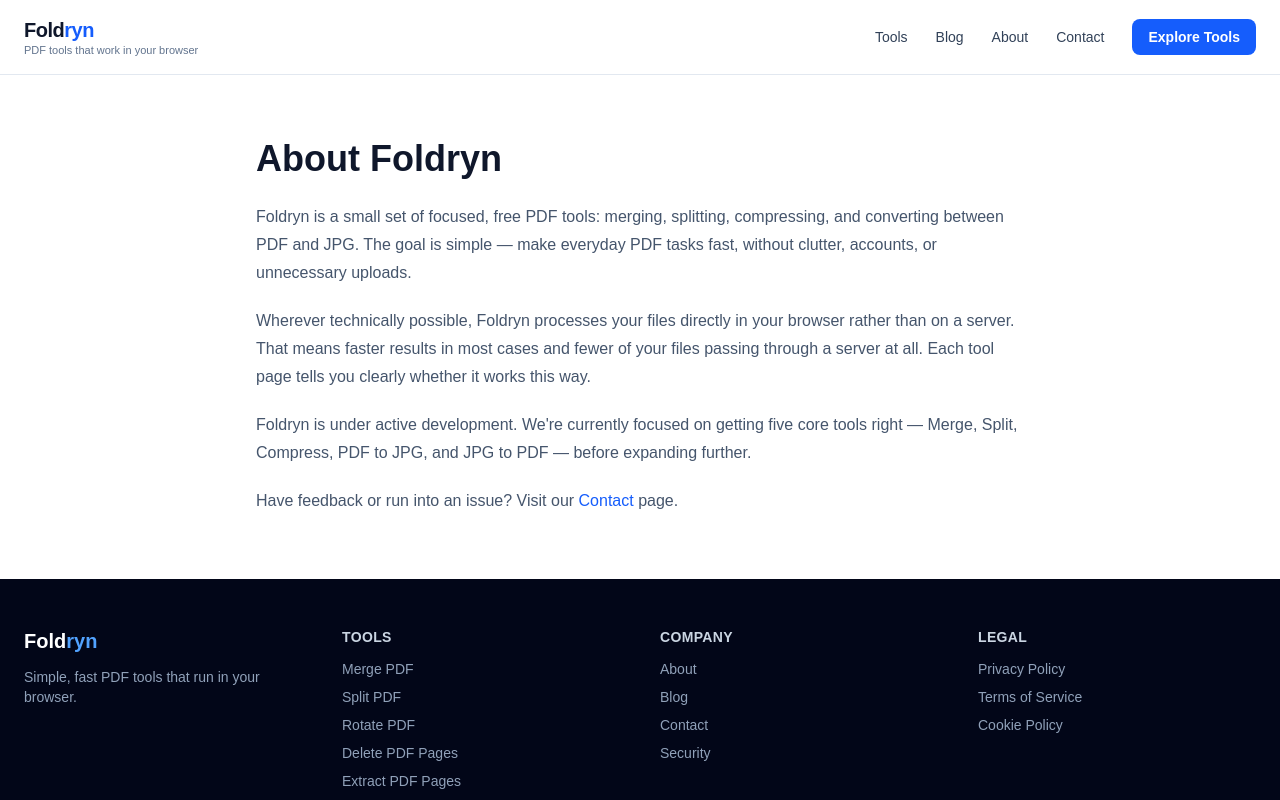
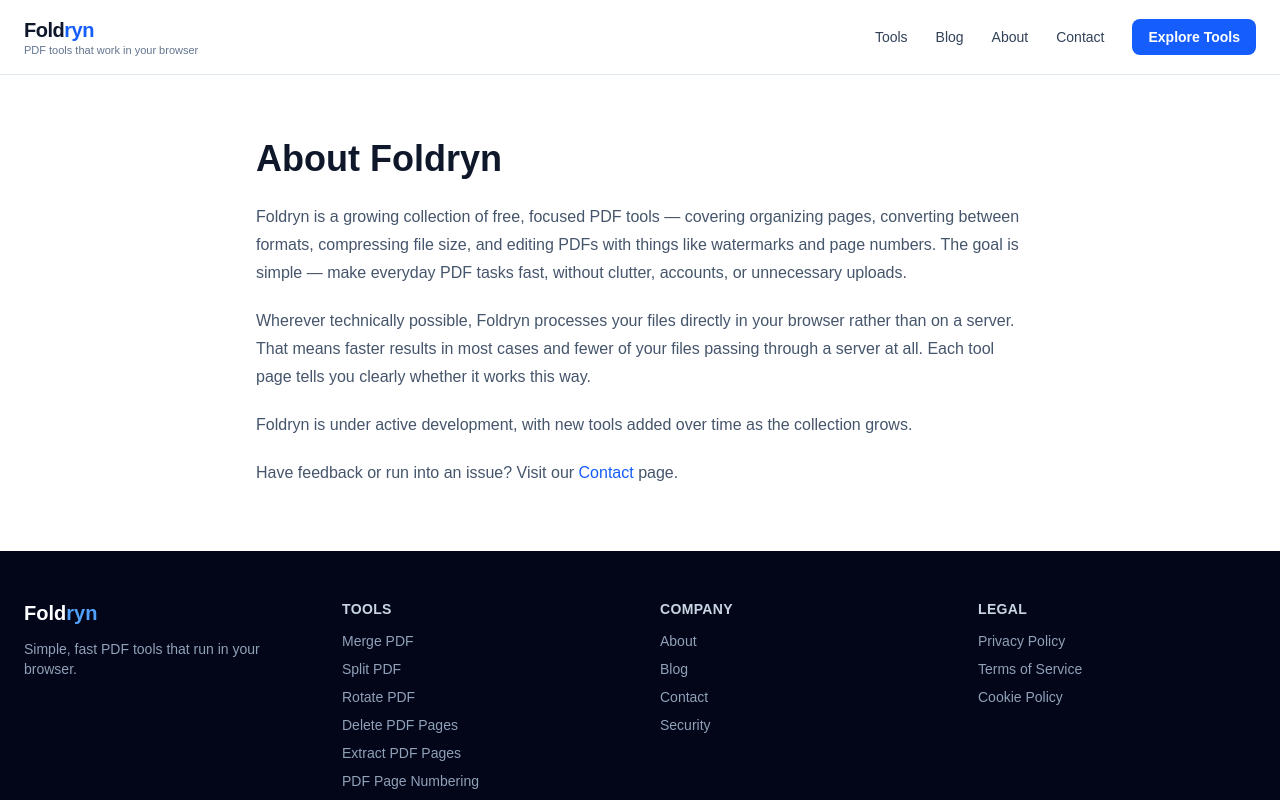
Before and after one commit to malikahsan7989-glitch/pdfnova, a Next.js app: page /about in a window 1280 px wide. Shown: the top 800 px of the page. Built offline with nearby package versions, Linux system fonts and the light colour scheme.

Commit message:
Fix outdated About page copy for 11-tool site

```diff
--- a/app/about/page.tsx
+++ b/app/about/page.tsx
@@ -3,7 +3,7 @@ import type { Metadata } from "next";
 export const metadata: Metadata = {
   title: "About Foldryn",
   description:
-    "Foldryn is a small set of free, browser-based PDF tools built to make everyday PDF tasks fast and simple.",
+    "Foldryn is a growing collection of free, browser-based PDF tools built to make everyday PDF tasks fast and simple.",
   alternates: { canonical: "/about" },
 };
 
@@ -15,10 +15,12 @@ export default function AboutPage() {
 
         <div className="mt-6 space-y-5 text-slate-600 leading-7">
           <p>
-            Foldryn is a small set of focused, free PDF tools: merging,
-            splitting, compressing, and converting between PDF and JPG.
-            The goal is simple — make everyday PDF tasks fast, without
-            clutter, accounts, or unnecessary uploads.
+            Foldryn is a growing collection of free, focused PDF tools —
+            covering organizing pages, converting between formats,
+            compressing file size, and editing PDFs with things like
+            watermarks and page numbers. The goal is simple — make everyday
+            PDF tasks fast, without clutter, accounts, or unnecessary
+            uploads.
           </p>
           <p>
             Wherever technically possible, Foldryn processes your files
@@ -28,9 +30,8 @@ export default function AboutPage() {
             whether it works this way.
           </p>
           <p>
-            Foldryn is under active development. We&apos;re currently
-            focused on getting five core tools right — Merge, Split,
-            Compress, PDF to JPG, and JPG to PDF — before expanding further.
+            Foldryn is under active development, with new tools added over
+            time as the collection grows.
           </p>
           <p>
             Have feedback or run into an issue? Visit our{" "}
```
